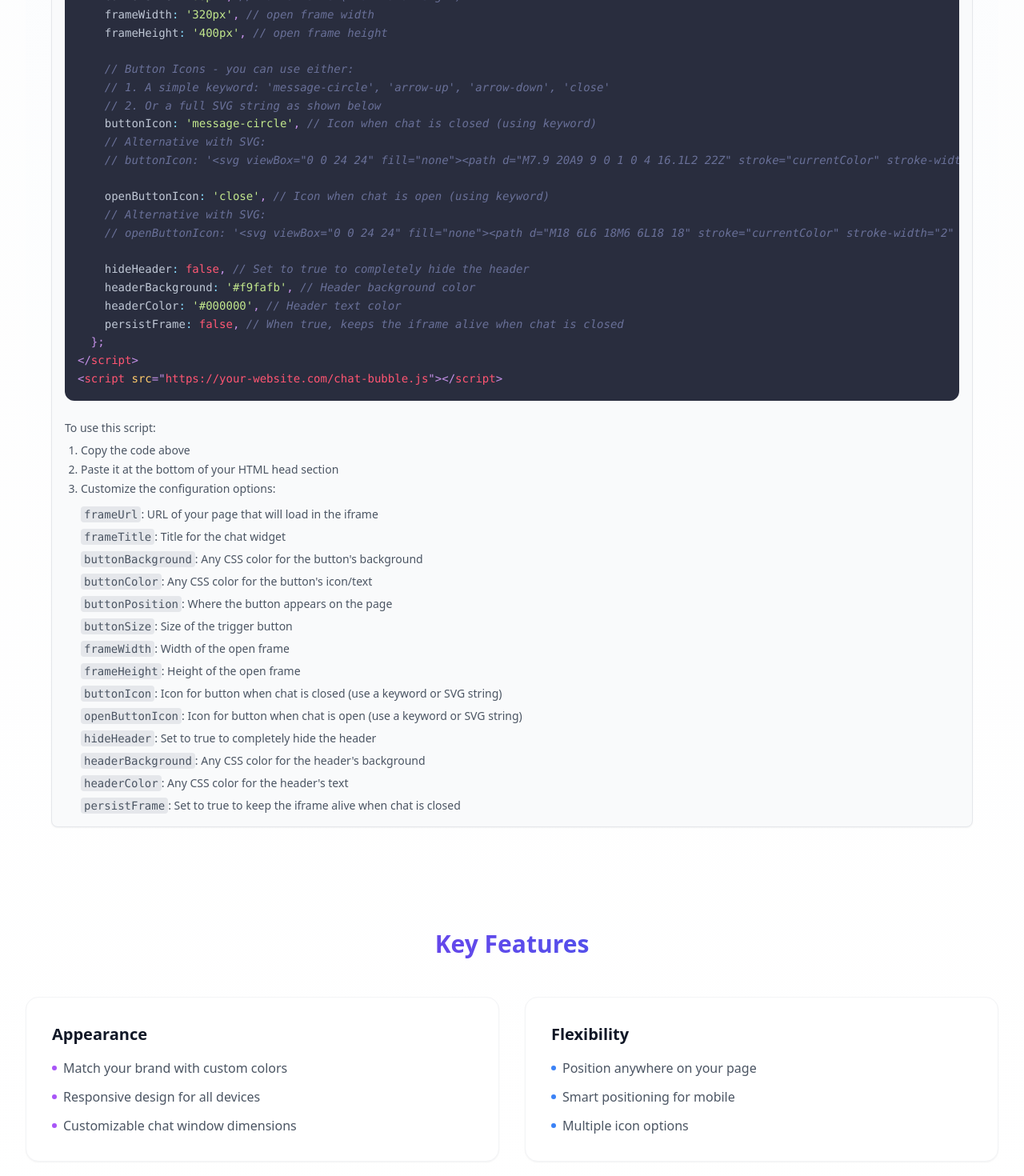
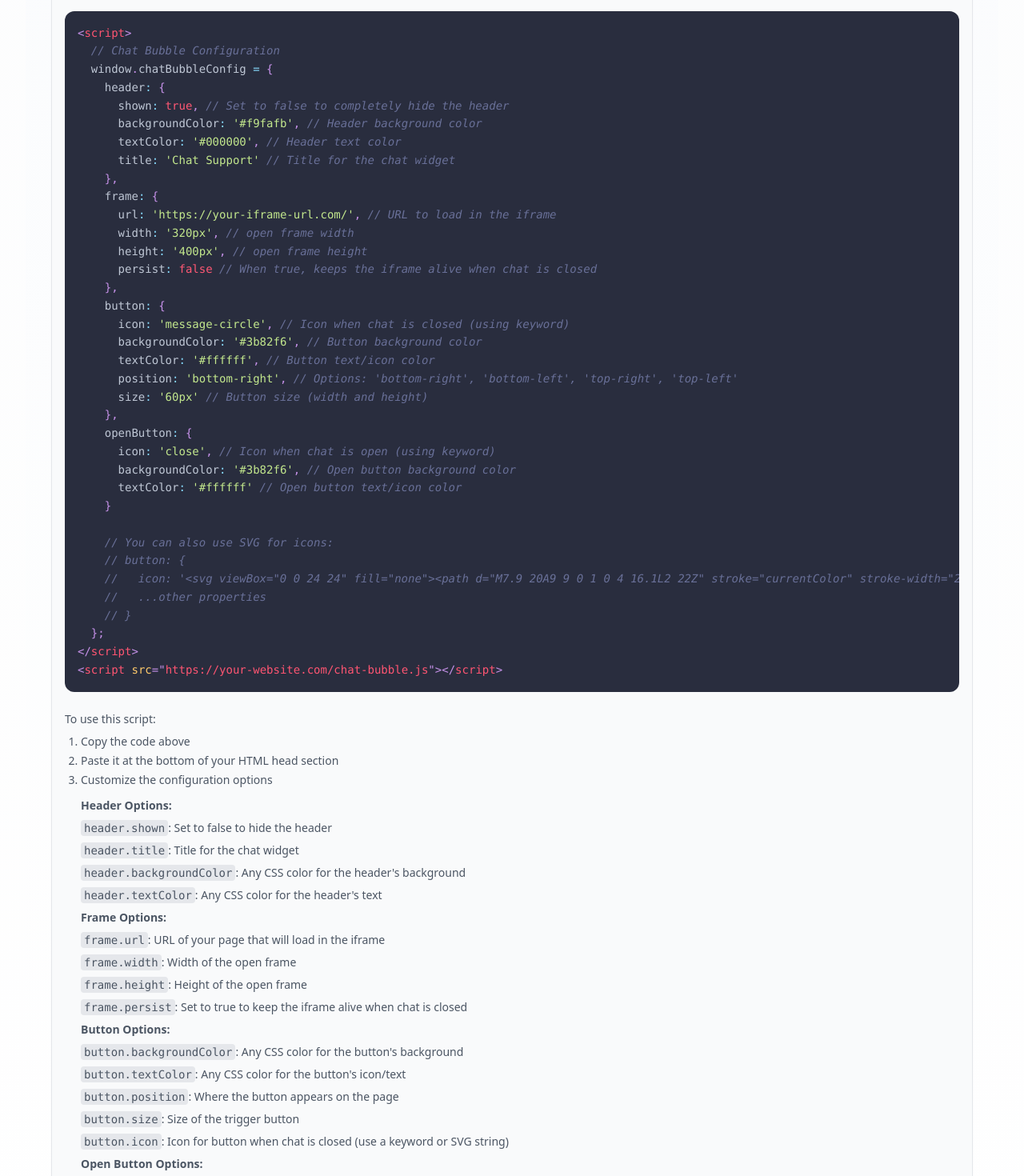
Before and after one commit to zvizvi/chat-bubble-iframe, a React (Vite) app: page / in a window 1280 px wide. Shown: the part 3040-4510 px from the top of the page at 80% size. Built offline with nearby package versions, Linux system fonts and the light colour scheme.

Commit message:
Refactor chat bubble configuration
Updates the chat bubble configuration to use nested objects for header, frame, and button settings. This change affects both the demo and the script.

```diff
--- a/public/chat-bubble.js
+++ b/public/chat-bubble.js
@@ -1,3 +1,4 @@
+
 /**
  * Chat Bubble Library
  * A lightweight JavaScript library to embed a frame widget on any webpage
@@ -5,29 +6,56 @@
 (function() {
   // Default configuration
   const defaultConfig = {
-    frameUrl: 'https://your-iframe-url.com/',
-    frameTitle: 'Chat Support',
-    buttonBackground: '#3b82f6',
-    buttonColor: '#ffffff',
-    buttonPosition: 'bottom-right',
-    buttonSize: '60px',
-    frameWidth: '320px',
-    frameHeight: '400px',
-    buttonIcon: 'message-circle', // Can be 'message-circle', 'arrow-up', 'arrow-down', 'close' or an SVG string
-    openButtonIcon: 'close', // Can be 'message-circle', 'arrow-up', 'arrow-down', 'close' or an SVG string
-    hideHeader: false, // When true, hides the header completely
-    headerBackground: '#f9fafb', // Background color for the header
-    headerColor: '#000000', // Text color for the header
-    persistFrame: false, // When true, keeps the iframe alive when chat is closed
+    header: {
+      shown: true,
+      backgroundColor: '#f9fafb',
+      textColor: '#000000',
+      title: 'Chat Support'
+    },
+    frame: {
+      url: 'https://your-iframe-url.com/',
+      width: '320px',
+      height: '400px',
+      persist: false
+    },
+    button: {
+      icon: 'message-circle',
+      backgroundColor: '#3b82f6',
+      textColor: '#ffffff',
+      position: 'bottom-right',
+      size: '60px'
+    },
+    openButton: {
+      icon: 'close',
+      backgroundColor: '#3b82f6',
+      textColor: '#ffffff'
+    }
   };
 
-  // Merge default config with user config
-  const config = {
-    ...defaultConfig,
-    ...(window.chatBubbleConfig || {})
+  // Merge default config with user config (preserving nested objects)
+  const mergeConfig = (defaultObj, userObj) => {
+    const result = { ...defaultObj };
+
+    if (!userObj) return result;
+
+    Object.keys(result).forEach(key => {
+      if (userObj[key] !== undefined) {
+        if (typeof result[key] === 'object' && !Array.isArray(result[key]) &&
+            typeof userObj[key] === 'object' && !Array.isArray(userObj[key])) {
+          result[key] = mergeConfig(result[key], userObj[key]);
+        } else {
+          result[key] = userObj[key];
+        }
+      }
+    });
+
+    return result;
   };
 
-  // Get position styles based on buttonPosition
+  // Create the final config
+  const config = mergeConfig(defaultConfig, window.chatBubbleConfig || {});
+
+  // Get position styles based on button position
   function getPositionStyles(position) {
     switch (position) {
       case 'bottom-left':
@@ -81,12 +109,12 @@
   style.innerHTML = `
     .chat-bubble-button {
       position: fixed;
-      ${getPositionStyles(config.buttonPosition)}
-      width: ${config.buttonSize};
-      height: ${config.buttonSize};
+      ${getPositionStyles(config.button.position)}
+      width: ${config.button.size};
+      height: ${config.button.size};
       border-radius: 50%;
-      background-color: ${config.buttonBackground};
-      color: ${config.buttonColor};
+      background-color: ${config.button.backgroundColor};
+      color: ${config.button.textColor};
       box-shadow: 0 4px 12px rgba(0, 0, 0, 0.15);
       display: flex;
       align-items: center;
@@ -104,8 +132,8 @@
       height: 24px;
     }
     .chat-bubble-header {
-      background-color: ${config.headerBackground};
-      color: ${config.headerColor};
+      background-color: ${config.header.backgroundColor};
+      color: ${config.header.textColor};
       padding: 12px;
       border-bottom: solid 0.8px #e5e7eb;
       font-family: -apple-system, BlinkMacSystemFont, 'Segoe UI', Roboto, Oxygen, Ubuntu, Cantarell, 'Open Sans', 'Helvetica Neue', sans-serif;
@@ -119,9 +147,9 @@
     }
     .chat-iframe-container {
       position: fixed;
-      ${getChatContainerPosition(config.buttonPosition)}
-      width: ${config.frameWidth};
-      height: ${config.frameHeight};
+      ${getChatContainerPosition(config.button.position)}
+      width: ${config.frame.width};
+      height: ${config.frame.height};
       z-index: 9998;
       overflow: hidden;
       border-radius: 8px;
@@ -145,7 +173,7 @@
     .chat-close-button {
       background: transparent;
       border: none;
-      color: ${config.headerColor};
+      color: ${config.header.textColor};
       cursor: pointer;
       padding: 0;
       display: flex;
@@ -167,7 +195,7 @@
   // Create button
   const button = document.createElement('div');
   button.className = 'chat-bubble-button';
-  button.innerHTML = getIconContent(config.buttonIcon);
+  button.innerHTML = getIconContent(config.button.icon);
   document.body.appendChild(button);
 
   // Create iframe container
@@ -183,15 +211,15 @@
   // Initialize the iframe if persistFrame is true or when first opened
   function initIframe() {
     if (!iframe) {
-      // Add header if not hidden
-      if (!config.hideHeader) {
+      // Add header if shown is true
+      if (config.header.shown) {
         // Create header with title
         const headerElement = document.createElement('div');
         headerElement.className = 'chat-bubble-header';
 
         // Add title
         const titleElement = document.createElement('div');
-        titleElement.textContent = config.frameTitle;
+        titleElement.textContent = config.header.title;
 
         // Add close button in header
         const closeButton = document.createElement('button');
@@ -207,16 +235,16 @@
       // Create and add iframe
       iframe = document.createElement('iframe');
       iframe.className = 'chat-iframe';
-      iframe.src = config.frameUrl;
+      iframe.src = config.frame.url;
       iframe.allow = 'microphone; camera; geolocation';
       iframe.setAttribute('sandbox', 'allow-same-origin allow-scripts allow-forms allow-popups allow-modals allow-downloads');
-      iframe.setAttribute('title', config.frameTitle);
+      iframe.setAttribute('title', config.header.title);
       iframeContainer.appendChild(iframe);
     }
   }
 
-  // Initialize iframe immediately if persistFrame is true
-  if (config.persistFrame) {
+  // Initialize iframe immediately if persist is true
+  if (config.frame.persist) {
     initIframe();
   }
 
@@ -230,16 +258,24 @@
         initIframe();
       }
 
+      // Update button to use openButton styles
+      button.style.backgroundColor = config.openButton.backgroundColor;
+      button.style.color = config.openButton.textColor;
+
       // Show the container
       iframeContainer.classList.add('visible');
-      button.innerHTML = getIconContent(config.openButtonIcon);
+      button.innerHTML = getIconContent(config.openButton.icon);
     } else {
+      // Restore original button styles
+      button.style.backgroundColor = config.button.backgroundColor;
+      button.style.color = config.button.textColor;
+
       // Hide the container
       iframeContainer.classList.remove('visible');
-      button.innerHTML = getIconContent(config.buttonIcon);
+      button.innerHTML = getIconContent(config.button.icon);
 
       // If not persisting, remove the iframe
-      if (!config.persistFrame && iframe) {
+      if (!config.frame.persist && iframe) {
         iframeContainer.innerHTML = '';
         iframe = null;
       }
--- a/src/components/ChatBubbleCode.tsx
+++ b/src/components/ChatBubbleCode.tsx
@@ -1,4 +1,3 @@
-
 import { Card } from "@/components/ui/card";
 import { Button } from "@/components/ui/button";
 import { useState } from "react";
@@ -11,30 +10,36 @@ const ChatBubbleCode = () => {
   const scriptCode = `<script>
   // Chat Bubble Configuration
   window.chatBubbleConfig = {
-    frameUrl: 'https://your-iframe-url.com/', // URL to load in the iframe
-    frameTitle: 'Chat Support', // Title for the chat widget
-    buttonBackground: '#3b82f6', // Button background color
-    buttonColor: '#ffffff', // Button text/icon color
-    buttonPosition: 'bottom-right', // Options: 'bottom-right', 'bottom-left', 'top-right', 'top-left'
-    buttonSize: '60px', // Button size (width and height)
-    frameWidth: '320px', // open frame width
-    frameHeight: '400px', // open frame height
+    header: {
+      shown: true, // Set to false to completely hide the header
+      backgroundColor: '#f9fafb', // Header background color
+      textColor: '#000000', // Header text color
+      title: 'Chat Support' // Title for the chat widget
+    },
+    frame: {
+      url: 'https://your-iframe-url.com/', // URL to load in the iframe
+      width: '320px', // open frame width
+      height: '400px', // open frame height
+      persist: false // When true, keeps the iframe alive when chat is closed
+    },
+    button: {
+      icon: 'message-circle', // Icon when chat is closed (using keyword)
+      backgroundColor: '#3b82f6', // Button background color
+      textColor: '#ffffff', // Button text/icon color
+      position: 'bottom-right', // Options: 'bottom-right', 'bottom-left', 'top-right', 'top-left'
+      size: '60px' // Button size (width and height)
+    },
+    openButton: {
+      icon: 'close', // Icon when chat is open (using keyword)
+      backgroundColor: '#3b82f6', // Open button background color
+      textColor: '#ffffff' // Open button text/icon color
+    }
 
-    // Button Icons - you can use either:
-    // 1. A simple keyword: 'message-circle', 'arrow-up', 'arrow-down', 'close'
-    // 2. Or a full SVG string as shown below
-    buttonIcon: 'message-circle', // Icon when chat is closed (using keyword)
-    // Alternative with SVG:
-    // buttonIcon: '<svg viewBox="0 0 24 24" fill="none"><path d="M7.9 20A9 9 0 1 0 4 16.1L2 22Z" stroke="currentColor" stroke-width="2" stroke-linecap="round" stroke-linejoin="round"></path></svg>',
-
-    openButtonIcon: 'close', // Icon when chat is open (using keyword)
-    // Alternative with SVG:
-    // openButtonIcon: '<svg viewBox="0 0 24 24" fill="none"><path d="M18 6L6 18M6 6L18 18" stroke="currentColor" stroke-width="2" stroke-linecap="round" stroke-linejoin="round"></path></svg>',
-
-    hideHeader: false, // Set to true to completely hide the header
-    headerBackground: '#f9fafb', // Header background color
-    headerColor: '#000000', // Header text color
-    persistFrame: false, // When true, keeps the iframe alive when chat is closed
+    // You can also use SVG for icons:
+    // button: {
+    //   icon: '<svg viewBox="0 0 24 24" fill="none"><path d="M7.9 20A9 9 0 1 0 4 16.1L2 22Z" stroke="currentColor" stroke-width="2" stroke-linecap="round" stroke-linejoin="round"></path></svg>',
+    //   ...other properties
+    // }
   };
 </script>
 <script src="https://your-website.com/chat-bubble.js"></script>`;
@@ -90,23 +95,32 @@ const ChatBubbleCode = () => {
         <ol className="list-decimal pl-5 mt-2 space-y-1">
           <li>Copy the code above</li>
           <li>Paste it at the bottom of your HTML head section</li>
-          <li>Customize the configuration options:</li>
+          <li>Customize the configuration options</li>
         </ol>
         <div className="mt-3 pl-5 space-y-2">
-          <p><code className="bg-gray-200 px-1 py-0.5 rounded">frameUrl</code>: URL of your page that will load in the iframe</p>
-          <p><code className="bg-gray-200 px-1 py-0.5 rounded">frameTitle</code>: Title for the chat widget</p>
-          <p><code className="bg-gray-200 px-1 py-0.5 rounded">buttonBackground</code>: Any CSS color for the button's background</p>
-          <p><code className="bg-gray-200 px-1 py-0.5 rounded">buttonColor</code>: Any CSS color for the button's icon/text</p>
-          <p><code className="bg-gray-200 px-1 py-0.5 rounded">buttonPosition</code>: Where the button appears on the page</p>
-          <p><code className="bg-gray-200 px-1 py-0.5 rounded">buttonSize</code>: Size of the trigger button</p>
-          <p><code className="bg-gray-200 px-1 py-0.5 rounded">frameWidth</code>: Width of the open frame</p>
-          <p><code className="bg-gray-200 px-1 py-0.5 rounded">frameHeight</code>: Height of the open frame</p>
-          <p><code className="bg-gray-200 px-1 py-0.5 rounded">buttonIcon</code>: Icon for button when chat is closed (use a keyword or SVG string)</p>
-          <p><code className="bg-gray-200 px-1 py-0.5 rounded">openButtonIcon</code>: Icon for button when chat is open (use a keyword or SVG string)</p>
-          <p><code className="bg-gray-200 px-1 py-0.5 rounded">hideHeader</code>: Set to true to completely hide the header</p>
-          <p><code className="bg-gray-200 px-1 py-0.5 rounded">headerBackground</code>: Any CSS color for the header's background</p>
-          <p><code className="bg-gray-200 px-1 py-0.5 rounded">headerColor</code>: Any CSS color for the header's text</p>
-          <p><code className="bg-gray-200 px-1 py-0.5 rounded">persistFrame</code>: Set to true to keep the iframe alive when chat is closed</p>
+          <p className="font-semibold mt-2">Header Options:</p>
+          <p><code className="bg-gray-200 px-1 py-0.5 rounded">header.shown</code>: Set to false to hide the header</p>
+          <p><code className="bg-gray-200 px-1 py-0.5 rounded">header.title</code>: Title for the chat widget</p>
+          <p><code className="bg-gray-200 px-1 py-0.5 rounded">header.backgroundColor</code>: Any CSS color for the header's background</p>
+          <p><code className="bg-gray-200 px-1 py-0.5 rounded">header.textColor</code>: Any CSS color for the header's text</p>
+
+          <p className="font-semibold mt-2">Frame Options:</p>
+          <p><code className="bg-gray-200 px-1 py-0.5 rounded">frame.url</code>: URL of your page that will load in the iframe</p>
+          <p><code className="bg-gray-200 px-1 py-0.5 rounded">frame.width</code>: Width of the open frame</p>
+          <p><code className="bg-gray-200 px-1 py-0.5 rounded">frame.height</code>: Height of the open frame</p>
+          <p><code className="bg-gray-200 px-1 py-0.5 rounded">frame.persist</code>: Set to true to keep the iframe alive when chat is closed</p>
+
+          <p className="font-semibold mt-2">Button Options:</p>
+          <p><code className="bg-gray-200 px-1 py-0.5 rounded">button.backgroundColor</code>: Any CSS color for the button's background</p>
+          <p><code className="bg-gray-200 px-1 py-0.5 rounded">button.textColor</code>: Any CSS color for the button's icon/text</p>
+          <p><code className="bg-gray-200 px-1 py-0.5 rounded">button.position</code>: Where the button appears on the page</p>
+          <p><code className="bg-gray-200 px-1 py-0.5 rounded">button.size</code>: Size of the trigger button</p>
+          <p><code className="bg-gray-200 px-1 py-0.5 rounded">button.icon</code>: Icon for button when chat is closed (use a keyword or SVG string)</p>
+
+          <p className="font-semibold mt-2">Open Button Options:</p>
+          <p><code className="bg-gray-200 px-1 py-0.5 rounded">openButton.icon</code>: Icon for button when chat is open (use a keyword or SVG string)</p>
+          <p><code className="bg-gray-200 px-1 py-0.5 rounded">openButton.backgroundColor</code>: Background color for the open button</p>
+          <p><code className="bg-gray-200 px-1 py-0.5 rounded">openButton.textColor</code>: Text/icon color for the open button</p>
         </div>
       </div>
     </Card>
--- a/src/components/chat-bubble/ChatBubblePreview.tsx
+++ b/src/components/chat-bubble/ChatBubblePreview.tsx
@@ -84,19 +84,30 @@ const ChatBubblePreview = ({
 
           <script>
             window.chatBubbleConfig = {
-              frameUrl: '${frameUrl}',
-              frameTitle: '${frameTitle}',
-              buttonBackground: '${buttonBackground}',
-              buttonColor: '${buttonColor}',
-              buttonPosition: '${buttonPosition}',
-              frameWidth: '${frameWidth}px',
-              frameHeight: '${frameHeight}px',
-              buttonIcon: '${buttonIcon}',
-              openButtonIcon: '${openButtonIcon}',
-              hideHeader: ${hideHeader},
-              headerBackground: '${headerBackground}',
-              headerColor: '${headerColor}',
-              persistFrame: ${persistFrame}
+              header: {
+                shown: ${!hideHeader},
+                backgroundColor: '${headerBackground}',
+                textColor: '${headerColor}',
+                title: '${frameTitle}'
+              },
+              frame: {
+                url: '${frameUrl}',
+                width: '${frameWidth}px',
+                height: '${frameHeight}px',
+                persist: ${persistFrame}
+              },
+              button: {
+                icon: '${buttonIcon}',
+                backgroundColor: '${buttonBackground}',
+                textColor: '${buttonColor}',
+                position: '${buttonPosition}',
+                size: '60px'
+              },
+              openButton: {
+                icon: '${openButtonIcon}',
+                backgroundColor: '${buttonBackground}',
+                textColor: '${buttonColor}'
+              }
             };
           </script>
           <script src="/chat-bubble.js"></script>
--- a/src/components/chat-bubble/ConfigDisplay.tsx
+++ b/src/components/chat-bubble/ConfigDisplay.tsx
@@ -57,20 +57,30 @@ const ConfigDisplay = ({
 
   const configCode = `// Add this code to your website
 window.chatBubbleConfig = {
-  frameUrl: '${frameUrl}',
-  frameTitle: '${frameTitle}',
-  buttonBackground: '${buttonBackground}',
-  buttonColor: '${buttonColor}',
-  buttonPosition: '${buttonPosition}',
-  buttonSize: '60px',
-  frameWidth: '${frameWidth}px',
-  frameHeight: '${frameHeight}px',
-  buttonIcon: ${formatIconConfig(buttonIcon)}, // Can be 'message-circle', 'arrow-up', 'arrow-down', 'close' or an SVG string
-  openButtonIcon: ${formatIconConfig(openButtonIcon)}, // Can be 'message-circle', 'arrow-up', 'arrow-down', 'close' or an SVG string
-  hideHeader: ${hideHeader}, // When true, hides the header completely
-  headerBackground: '${headerBackground}', // Background color for the header
-  headerColor: '${headerColor}', // Text color for the header
-  persistFrame: ${persistFrame} // When true, keeps the iframe alive when chat is closed
+  header: {
+    shown: ${!hideHeader},
+    backgroundColor: '${headerBackground}',
+    textColor: '${headerColor}',
+    title: '${frameTitle}'
+  },
+  frame: {
+    url: '${frameUrl}',
+    width: '${frameWidth}px',
+    height: '${frameHeight}px',
+    persist: ${persistFrame}
+  },
+  button: {
+    icon: ${formatIconConfig(buttonIcon)},
+    backgroundColor: '${buttonBackground}',
+    textColor: '${buttonColor}',
+    position: '${buttonPosition}',
+    size: '60px'
+  },
+  openButton: {
+    icon: ${formatIconConfig(openButtonIcon)},
+    backgroundColor: '${buttonBackground}',
+    textColor: '${buttonColor}'
+  }
 };
 
 // Then import the chat-bubble.js script
```
